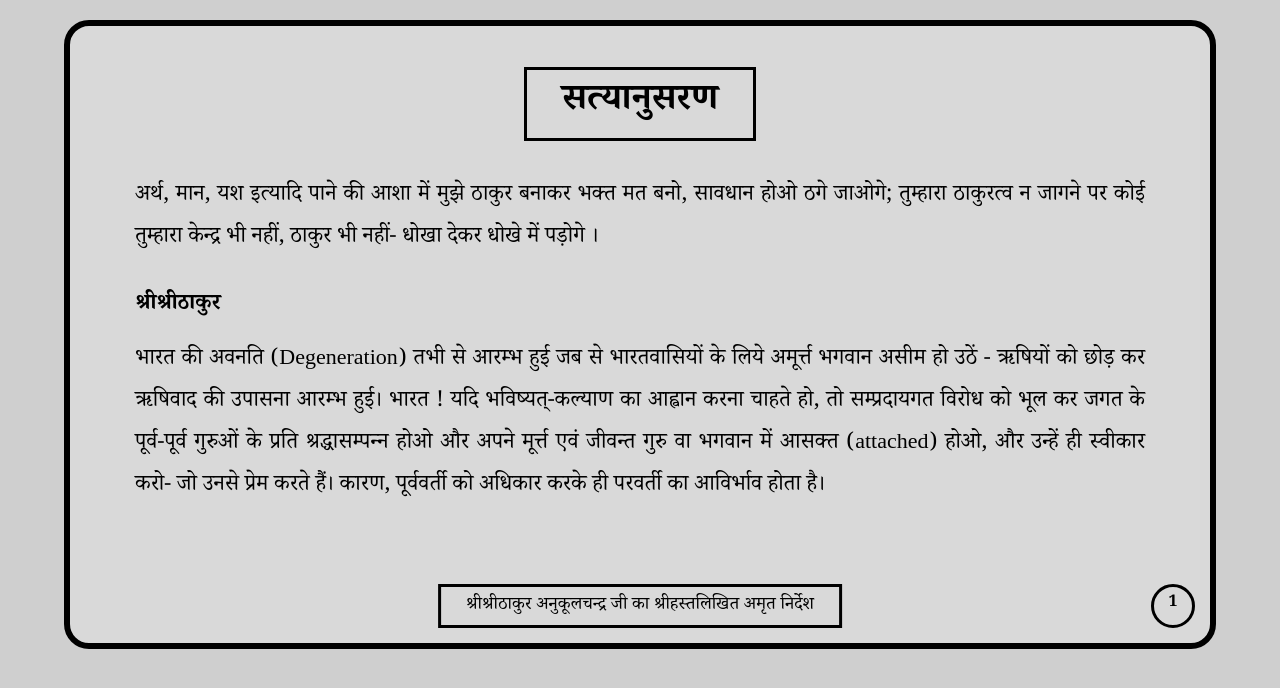
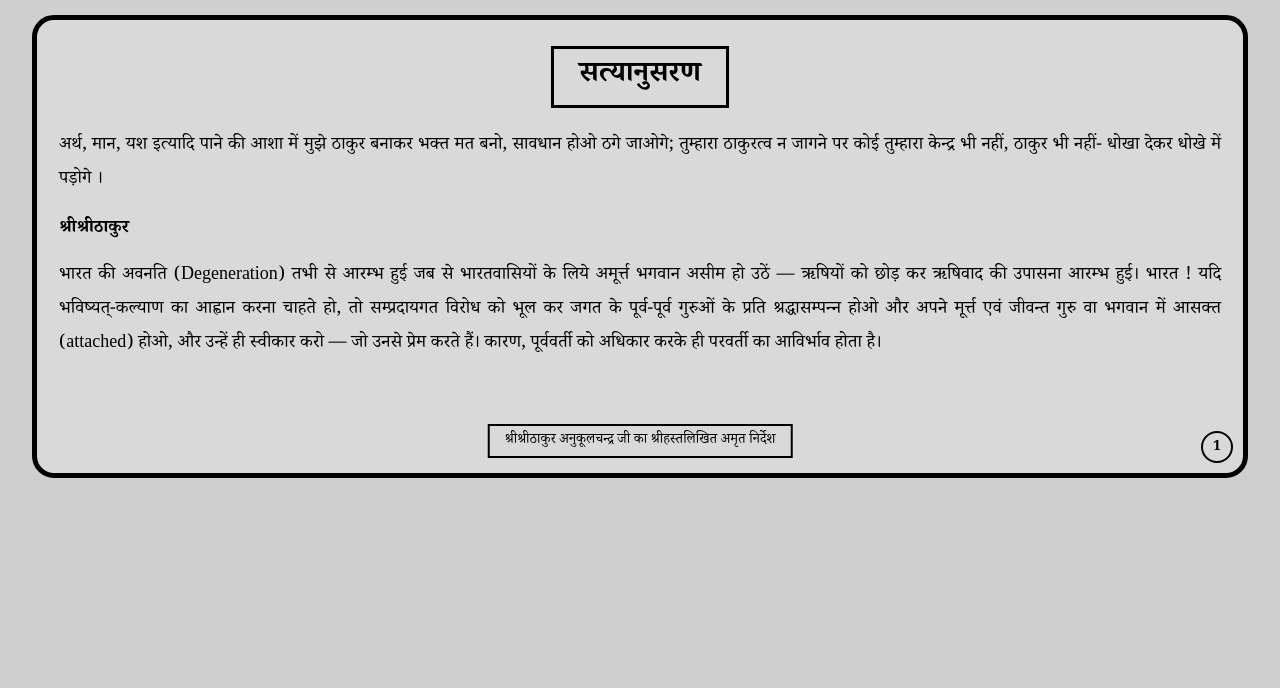
Before and after one commit to Playstore-verified/AnukulBhajanMala, a plain HTML site: page Page1.html in a window 1280 px wide. Drawn offline with Linux system fonts and the light colour scheme.

Commit message:
Add files via upload

```diff
--- a/Page1.html
+++ b/Page1.html
@@ -17,11 +17,25 @@
 
 <meta charset="UTF-8">
 
-<meta name="viewport" content="width=device-width, initial-scale=1.0">
+<meta name="viewport" content="width=device-width, initial-scale=1.0, maximum-scale=1.0, user-scalable=no">
 
 <title>सत्यानुसरण (1)</title>
 
 <style>
+
+*{
+
+  box-sizing:border-box;
+
+  -webkit-user-select:none;
+
+  -ms-user-select:none;
+
+  user-select:none;
+
+  -webkit-touch-callout:none;
+
+}
 
 body{
 
@@ -35,21 +49,19 @@ body{
 
 .page{
 
-  width:90%;
+  width:95%;
 
-  margin:20px auto;
+  margin:15px auto;
 
   background:#d9d9d9;
 
-  border:6px solid #000;
+  border:5px solid #000;
 
-  border-radius:25px;
+  border-radius:22px;
 
-  padding:50px 65px 120px 65px;
+  padding:35px 22px 100px 22px;
 
   position:relative;
-
-  box-sizing:border-box;
 
 }
 
@@ -57,7 +69,7 @@ body{
 
   text-align:center;
 
-  margin-bottom:45px;
+  margin-bottom:30px;
 
 }
 
@@ -65,9 +77,9 @@ body{
 
   border:3px solid #000;
 
-  padding:6px 35px;
+  padding:6px 25px;
 
-  font-size:36px;
+  font-size:28px;
 
   font-weight:bold;
 
@@ -75,11 +87,11 @@ body{
 
 p{
 
-  font-size:22px;
+  font-size:18px;
 
   line-height:1.9;
 
-  margin:14px 0;
+  margin:12px 0;
 
   text-align:justify;
 
@@ -87,9 +99,9 @@ p{
 
 .author{
 
-  margin-top:25px;
+  font-weight:bold;
 
-  font-weight:bold;
+  margin-top:15px;
 
 }
 
@@ -103,11 +115,13 @@ p{
 
   transform:translateX(-50%);
 
-  border:3px solid #000;
+  border:2px solid #000;
 
-  padding:5px 25px;
+  padding:4px 15px;
 
-  font-size:18px;
+  font-size:14px;
+
+  text-align:center;
 
   background:#d9d9d9;
 
@@ -117,21 +131,23 @@ p{
 
   position:absolute;
 
-  right:15px;
+  right:10px;
 
-  bottom:15px;
+  bottom:10px;
 
-  border:3px solid #000;
+  border:2px solid #000;
 
-  width:38px;
+  width:32px;
 
-  height:38px;
+  height:32px;
 
   border-radius:50%;
 
   text-align:center;
 
-  line-height:34px;
+  line-height:30px;
+
+  font-size:14px;
 
   font-weight:bold;
 
@@ -139,7 +155,27 @@ p{
 
 }
 
+/* extra protection */
+
+body, img {
+
+  pointer-events:none;
+
+}
+
 </style>
+
+<script>
+
+document.addEventListener("contextmenu", e => e.preventDefault());
+
+document.addEventListener("keydown", e => {
+
+  if (e.ctrlKey && ['c','u','s','p','a','x'].includes(e.key.toLowerCase())) e.preventDefault();
+
+});
+
+</script>
 
 </head>
 
@@ -157,7 +193,7 @@ p{
 
   <p class="author">श्रीश्रीठाकुर</p>
 
-  <p>भारत की अवनति (Degeneration) तभी से आरम्भ हुई जब से भारतवासियों के लिये अमूर्त्त भगवान असीम हो उठें - ऋषियों को छोड़ कर ऋषिवाद की उपासना आरम्भ हुई। भारत ! यदि भविष्यत्-कल्याण का आह्वान करना चाहते हो, तो सम्प्रदायगत विरोध को भूल कर जगत के पूर्व-पूर्व गुरुओं के प्रति श्रद्धासम्पन्न होओ और अपने मूर्त्त एवं जीवन्त गुरु वा भगवान में आसक्त (attached) होओ, और उन्हें ही स्वीकार करो- जो उनसे प्रेम करते हैं। कारण, पूर्ववर्ती को अधिकार करके ही परवर्ती का आविर्भाव होता है।</p>
+  <p>भारत की अवनति (Degeneration) तभी से आरम्भ हुई जब से भारतवासियों के लिये अमूर्त्त भगवान असीम हो उठें — ऋषियों को छोड़ कर ऋषिवाद की उपासना आरम्भ हुई। भारत ! यदि भविष्यत्-कल्याण का आह्वान करना चाहते हो, तो सम्प्रदायगत विरोध को भूल कर जगत के पूर्व-पूर्व गुरुओं के प्रति श्रद्धासम्पन्न होओ और अपने मूर्त्त एवं जीवन्त गुरु वा भगवान में आसक्त (attached) होओ, और उन्हें ही स्वीकार करो — जो उनसे प्रेम करते हैं। कारण, पूर्ववर्ती को अधिकार करके ही परवर्ती का आविर्भाव होता है।</p>
 
   <div class="footer">
 
```
